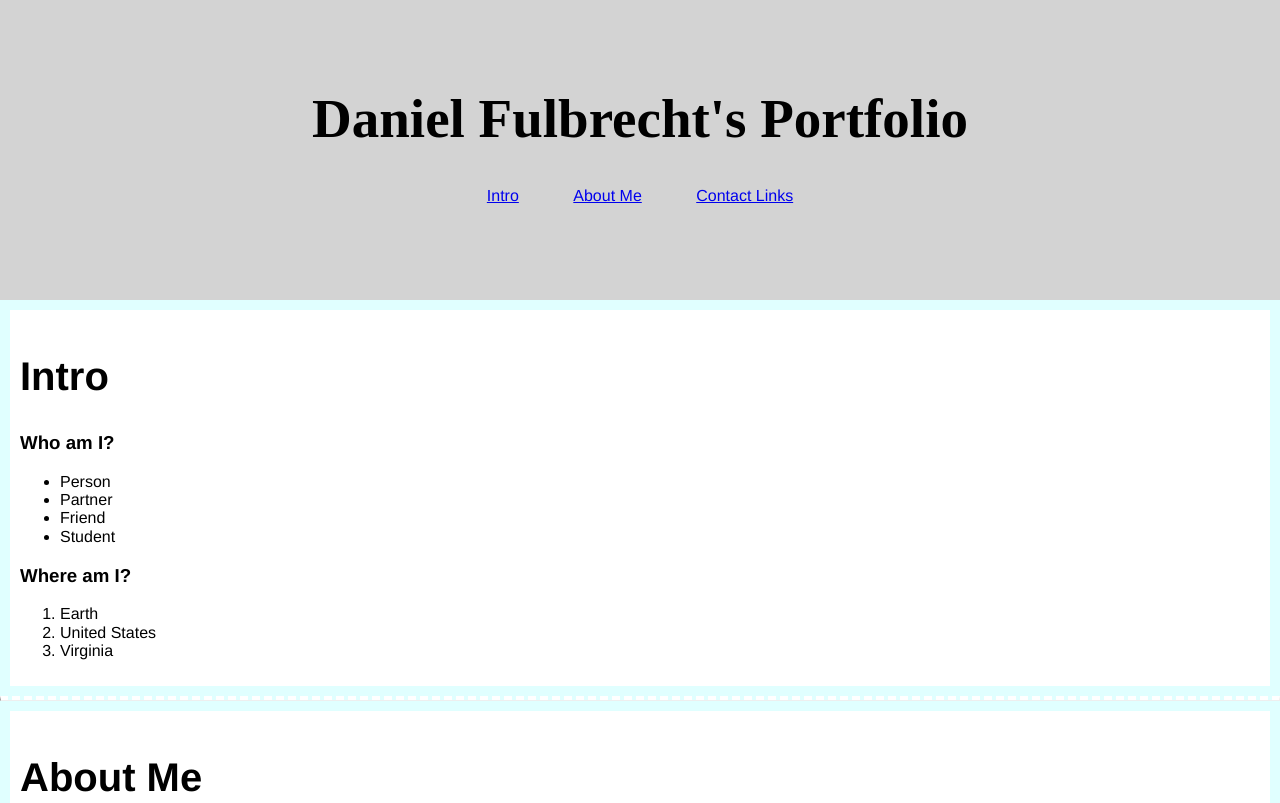
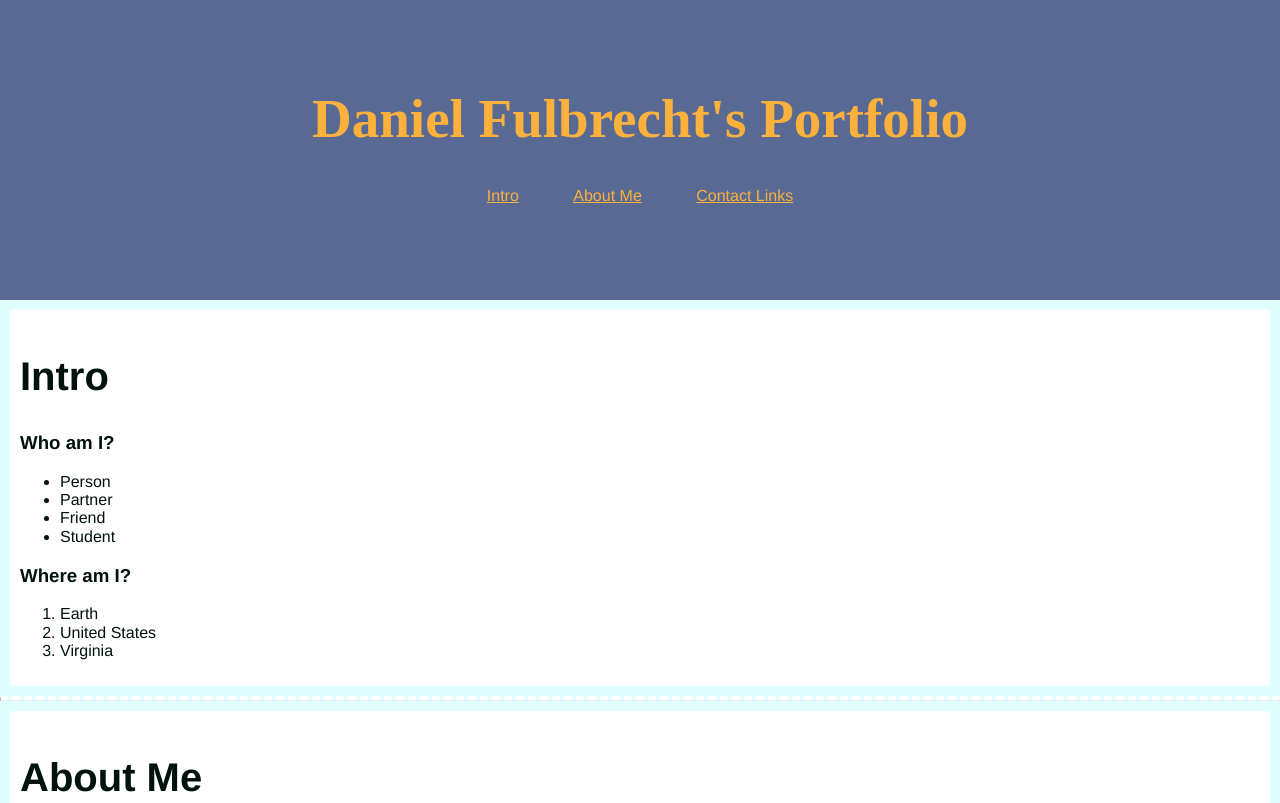
Before and after one commit to fulbrecht/first-portfolio, a plain HTML site: page index.html in a window 1280 px wide. Shown: the top 803 px of the page. Drawn offline with nearby package versions, Linux system fonts and the light colour scheme.

Commit message:
updated colors

```diff
--- a/style.css
+++ b/style.css
@@ -3,11 +3,12 @@
 html, body {
   background: lightcyan;
   font-family: helvetica;
+  color: #00120B
 }
 
 header{
-  background: lightgray;
-  color: black;
+  background: #586994;
+  color: #FBB13C;
   height: 200px;
   margin: 0px;
   padding: 50px;
@@ -15,7 +16,7 @@ header{
 
 /*Anchor styles*/
 nav a {
-
+  color: #FBB13C;
   margin: 25px;
 }
 
```
